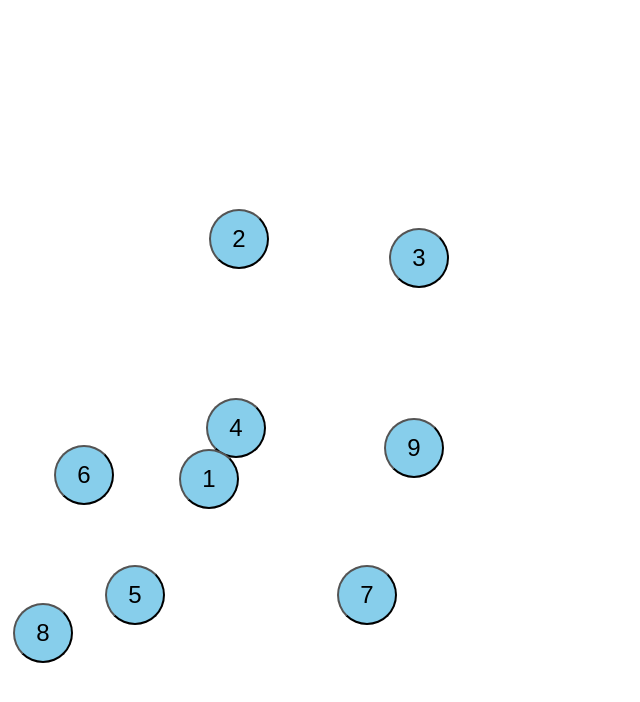
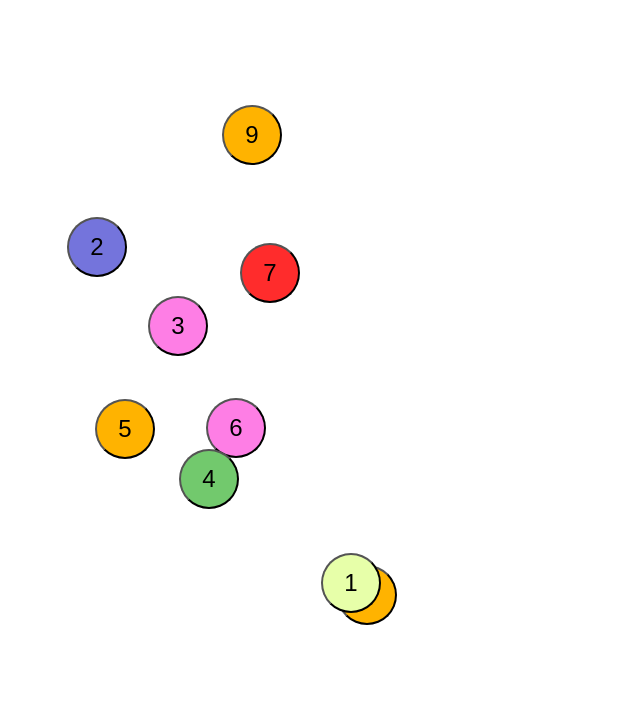
Before and after one commit to fukuyama0000/2025-class, a plain HTML site: page click-number/index.html in a window 1280 px wide. Shown: the whole page, without its empty margins (0-640 px from the left). Drawn offline with Linux system fonts and the light colour scheme.

Commit message:
クリックゲームで出現するボタンの色をランダムにしました

```diff
--- a/click-number/css/styles.css
+++ b/click-number/css/styles.css
@@ -2,11 +2,51 @@ body {
 	font-family: sans-serif;
 }
 
-.circle{
-    background-color:skyblue;
+.circle0{
+    background-color:rgb(255, 44, 44);
     border-radius:30px;
     height:60px;
     width:60px;
     font-size:24px;
     position:absolute;
 }
+.circle1{
+    background-color:rgb(114, 201, 109);
+    border-radius:30px;
+    height:60px;
+    width:60px;
+    font-size:24px;
+    position:absolute;
+}
+.circle2{
+    background-color:rgb(116, 116, 220);
+    border-radius:30px;
+    height:60px;
+    width:60px;
+    font-size:24px;
+    position:absolute;
+}
+.circle3{
+    background-color:rgb(231, 255, 169);
+    border-radius:30px;
+    height:60px;
+    width:60px;
+    font-size:24px;
+    position:absolute;
+}
+.circle4{
+    background-color:rgb(254, 126, 229);
+    border-radius:30px;
+    height:60px;
+    width:60px;
+    font-size:24px;
+    position:absolute;
+}
+.circle5{
+    background-color:rgb(255, 179, 0);
+   border-radius:30px;
+    height:60px;
+    width:60px;
+    font-size:24px;
+    position:absolute;
+}
--- a/click-number/js/scripts.js
+++ b/click-number/js/scripts.js
@@ -3,7 +3,7 @@ for(var num=9;num>0;num--){
     var elm=document.createElement("button");
     elm.innerHTML=num;
     elm.setAttribute("id",num);
-    elm.setAttribute("class","circle");
+    elm.setAttribute("class","circle"+(Math.floor(Math.random() * 6)));
     var function_name = "remove(" + num + ")"
     elm.setAttribute("onclick",function_name);
     document.getElementById("main").appendChild(elm);
```
Also changed, not shown: omikuji/index.html (+2 -2 lines).
